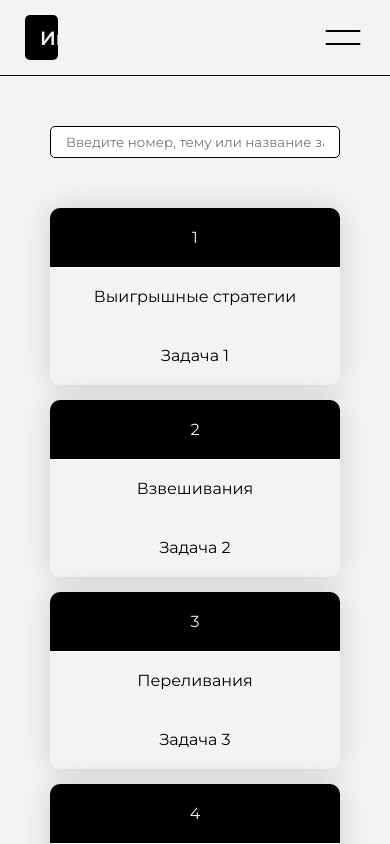
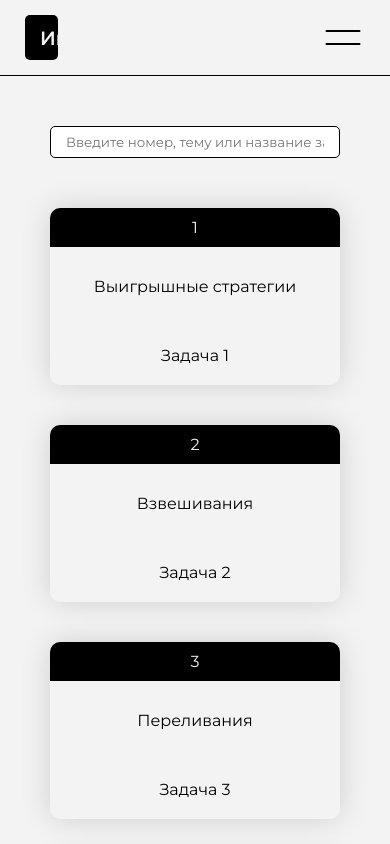
Before and after one commit to 3str-team/PlayTasks, a React (Create React App) app: page /tasks in a window 390 px wide. Built offline with nearby package versions, Linux system fonts and the light colour scheme.

Commit message:
added TaskPage

```diff
--- a/src/App.js
+++ b/src/App.js
@@ -2,6 +2,7 @@ import React from "react";
 import { BrowserRouter, Routes, Route } from "react-router-dom";
 import Layout from "./components/Layout/Layout";
 import HomePage from "./pages/Home/HomePage";
+import TaskPage from "./pages/TaskPage/TaskPage";
 import TasksPage from "./pages/Tasks/TasksPage";
 
 import "./styles/app.scss";
@@ -14,6 +15,7 @@ function App() {
           <Routes>
             <Route path="/" element={<HomePage />} />
             <Route path="/tasks" element={<TasksPage />} />
+            <Route path="/tasks/:taskId" element={<TaskPage />} />
           </Routes>
         </Layout>
       </BrowserRouter>
--- a/src/components/Table/Table.jsx
+++ b/src/components/Table/Table.jsx
@@ -4,31 +4,28 @@ import { Link } from "react-router-dom";
 import styles from "./Table.module.scss";
 
 const Table = ({ data }) => {
-
   return (
     <div className={styles.table}>
-      {window.innerWidth >= 760 ? (
-        <div className={styles.headRow}>
-          <div className={styles.headCell}>Номер</div>
-          <div className={styles.headCell}>Категория</div>
-          <div className={styles.headCell}>Название</div>
-        </div>
-      ) : (
-        ""
-      )}
+      <div className={styles.headRow}>
+        <div className={styles.headCell}>Номер</div>
+        <div className={styles.headCell}>Категория</div>
+        <div className={styles.headCell}>Название</div>
+      </div>
+
       {data.map(({ id, taskId, theme, title }) => {
         return (
-          <Link
-            key={id}
-            className={window.innerWidth >= 760 ? styles.row : styles.card}
-            to={"/tasks/" + taskId}
-          >
+          <Link key={id} className={styles.row} to={"/tasks/" + taskId}>
             <div className={styles.cell}>{taskId}</div>
             <div className={styles.cell}>{theme}</div>
             <div className={styles.cell}>{title}</div>
           </Link>
         );
       })}
+      {!data.length ? (
+        <div className={styles.notFound}>Ничего не найдено</div>
+      ) : (
+        ""
+      )}
     </div>
   );
 };
--- a/src/components/Table/Table.module.scss
+++ b/src/components/Table/Table.module.scss
@@ -5,7 +5,7 @@
 
   display: flex;
   flex-direction: column;
-  gap: 15px;
+  gap: 10px;
 
   .headRow,
   .row {
@@ -27,7 +27,36 @@
     }
   }
 
-  .card {
+  .headCell {
+    background: $accent;
+    color: $lightTextColor;
+  }
+  .row:hover {
+    cursor: pointer;
+    .cell {
+      background: lightgray;
+    }
+  }
+
+  .notFound {
+    text-align: center;
+    padding-top: 50px;
+  }
+}
+
+@media (max-width: 760px) {
+  .table {
+    gap: 40px;
+
+    .headRow {
+      display: none;
+    }
+
+    .row {
+      max-width: 300px;
+      width: 100%;
+      margin: 0 auto;
+
       display: flex;
       flex-direction: column;
       align-items: center;
@@ -43,24 +72,17 @@
 
       .cell {
         padding: 20px;
+        border: none;
       }
 
       .cell:nth-child(1) {
         background: $accent;
         color: $lightTextColor;
         width: 100%;
+        padding: 10px;
+        border-radius: 0;
         text-align: center;
       }
     }
-
-  .headCell {
-    background: $accent;
-    color: $lightTextColor;
-  }
-  .row:hover {
-    cursor: pointer;
-    .cell {
-      background: lightgray;
   }
 }
-}
--- a/src/data/tasks.js
+++ b/src/data/tasks.js
@@ -4,23 +4,27 @@ export const tasks = [
     taskId: 1,
     theme: "Выигрышные стратегии",
     title: "Задача 1",
+    text: "Lorem, ipsum dolor sit amet consectetur adipisicing elit. Ratione iste facilis animi laudantium repudiandae a, nihil esse ullam libero modi neque cum laborum blanditiis in odio, suscipit atque aspernatur. Labore, ipsa totam deleniti itaque magnam nemo sint voluptatum provident. Temporibus nostrum porro modi, recusandae impedit quod nobis illum deleniti? Pariatur.",
   },
   {
     id: 2,
     taskId: 2,
     theme: "Взвешивания",
     title: "Задача 2",
+    text: "Lorem, ipsum dolor sit amet consectetur adipisicing elit. Ratione iste facilis animi laudantium repudiandae a, nihil esse ullam libero modi neque cum laborum blanditiis in odio, suscipit atque aspernatur. Labore, ipsa totam deleniti itaque magnam nemo sint voluptatum provident. Temporibus nostrum porro modi, recusandae impedit quod nobis illum deleniti? Pariatur.",
   },
   {
     id: 3,
     taskId: 3,
     theme: "Переливания",
     title: "Задача 3",
+    text: "Lorem, ipsum dolor sit amet consectetur adipisicing elit. Ratione iste facilis animi laudantium repudiandae a, nihil esse ullam libero modi neque cum laborum blanditiis in odio, suscipit atque aspernatur. Labore, ipsa totam deleniti itaque magnam nemo sint voluptatum provident. Temporibus nostrum porro modi, recusandae impedit quod nobis illum deleniti? Pariatur.",
   },
   {
     id: 4,
     taskId: 4,
     theme: "Взвешивания",
     title: "Задача 4",
+    text: "Lorem, ipsum dolor sit amet consectetur adipisicing elit. Ratione iste facilis animi laudantium repudiandae a, nihil esse ullam libero modi neque cum laborum blanditiis in odio, suscipit atque aspernatur. Labore, ipsa totam deleniti itaque magnam nemo sint voluptatum provident. Temporibus nostrum porro modi, recusandae impedit quod nobis illum deleniti? Pariatur.",
   },
 ];
--- a/src/pages/Home/HomePage.jsx
+++ b/src/pages/Home/HomePage.jsx
@@ -64,7 +64,7 @@ const HomePage = () => {
           методисты и преподаватели выпусткают свои сборники, что ставит их на
           уровень выше. Хоть они уже и имеют обширную аудиторию, наши
           исследования говорят, что <Select>потребность</Select> у целевой
-          аудитории <Select>есть</Select> и мы всеми силами стремимся её
+          аудитории <Select>есть</Select>, и мы всеми силами стремимся её
           удволетворить
         </div>
         <div>
--- /dev/null
+++ b/src/pages/TaskPage/TaskPage.jsx
@@ -0,0 +1,28 @@
+import React from "react";
+import { Link, useParams } from "react-router-dom";
+import Button from "../../components/UI/Button/Button";
+
+import { tasks as tasksData } from "../../data/tasks";
+
+import taskStyles from "./TaskPage.module.scss";
+
+const TaskPage = () => {
+  const currentTaskId = useParams().taskId;
+  const task = tasksData.filter((t) => +t.taskId === +currentTaskId)[0];
+
+  return (
+    <div className={taskStyles.taskPage + " wrapper"}>
+      <div className={taskStyles.controlls}>
+        <Link to={"./.."} className={taskStyles.back}>
+          <Button value="Назад" style={{ fontSize: 18 }} />
+        </Link>
+      </div>
+      <section className={taskStyles.section}>
+        <div className={taskStyles.title}>{task.title}</div>
+        <div className={taskStyles.text}>{task.text}</div>
+      </section>
+    </div>
+  );
+};
+
+export default TaskPage;
--- /dev/null
+++ b/src/pages/TaskPage/TaskPage.module.scss
@@ -0,0 +1,27 @@
+@import "../../styles/vars.scss";
+
+.taskPage {
+  padding: $sectionPadding;
+
+  .controlls {
+    padding-bottom: 50px;
+  }
+
+  .section {
+    max-width: 1200px;
+    width: 100%;
+    margin: 0 auto;
+
+    display: flex;
+    flex-direction: column;
+    gap: 40px;
+
+    .title {
+      font-size: 25px;
+    }
+
+    .text {
+      line-height: 2em;
+    }
+  }
+}
--- a/src/pages/Tasks/TasksPage.jsx
+++ b/src/pages/Tasks/TasksPage.jsx
@@ -1,10 +1,10 @@
-import React from "react";
+import React, { useState } from "react";
+import Table from "../../components/Table/Table";
+import Footer from "../../components/Footer/Footer";
+
+import { tasks as tasksData } from "../../data/tasks";
 
 import tasks from "./Tasks.module.scss";
-
-import { tasks as tasksData } from "../../data/tasks";
-import Table from "../../components/Table/Table";
-import { useState } from "react";
 
 const TasksPage = () => {
   const [tasksList, setTasksList] = useState(tasksData);
@@ -45,6 +45,8 @@ const TasksPage = () => {
         </div>
         <Table data={tasksList} />
       </section>
+
+      <Footer />
     </div>
   );
 };
```
Also changed, not shown: src/hooks/useClientWidth.js (deleted, +0 -9 lines). Lines whose indentation alone changed are shown as unchanged.
